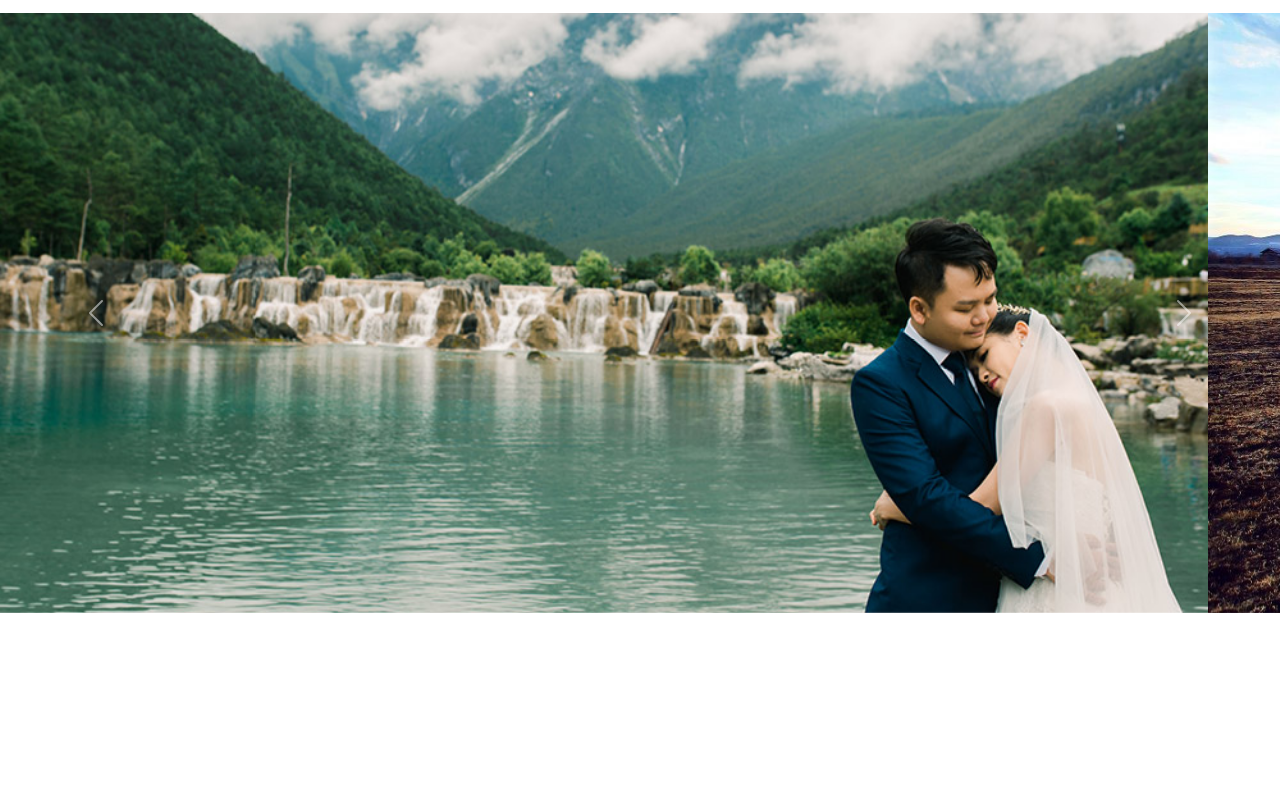
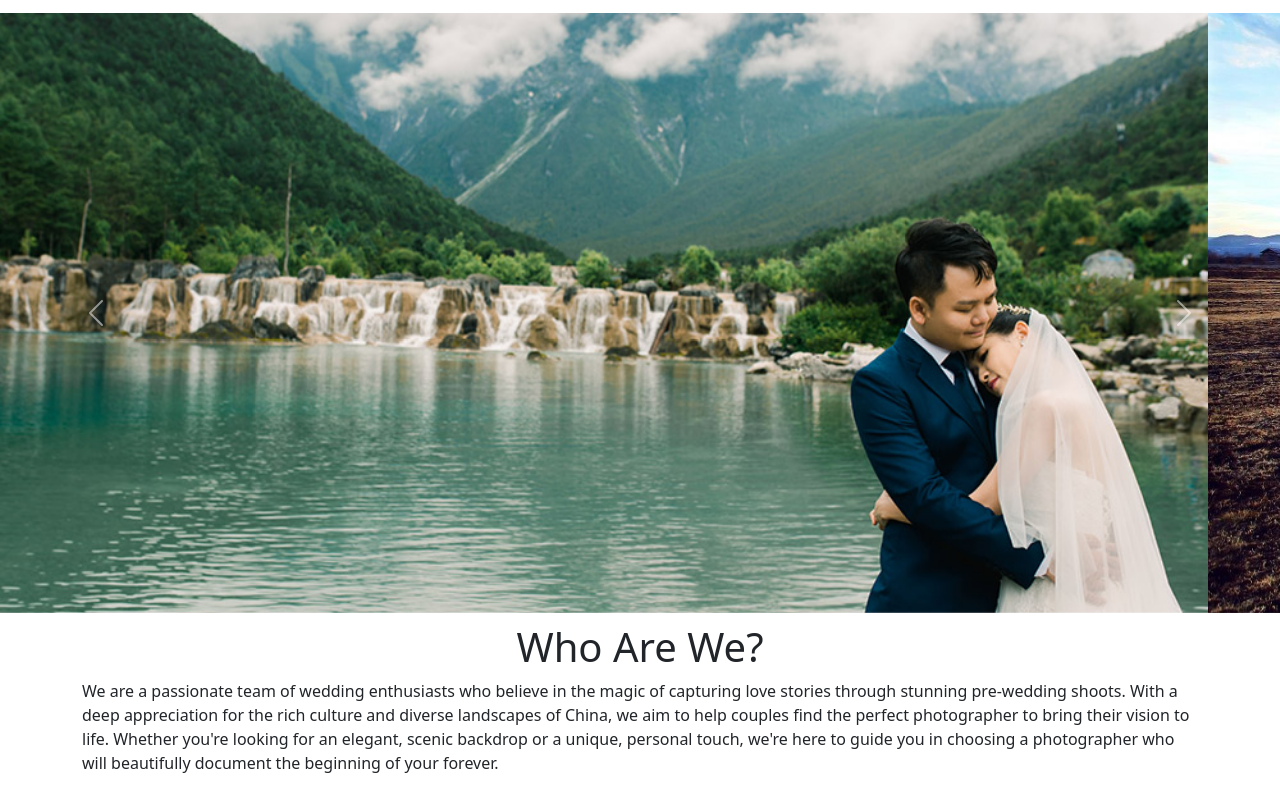
Before and after one commit to danqiye1/summer-stories, a plain HTML site: page index.html in a window 1280 px wide. Shown: the part 128-929 px from the top of the page. Before the commit the page ends 800 px from the top, so only its background shows below. Drawn offline with nearby package versions, Linux system fonts and the light colour scheme.

Commit message:
feat: add description

```diff
--- a/css/style.css
+++ b/css/style.css
@@ -50,3 +50,11 @@ header h1 {
     object-fit: cover;
     /* Ensure the image covers the area without distortion */
 }
+
+.container {
+    display: flex;
+    flex-direction: column;
+    justify-content: center;
+    align-items: center;
+    padding: 10px;
+}
--- a/index.html
+++ b/index.html
@@ -50,6 +50,17 @@
         <span class="visually-hidden">Next</span>
       </button>
     </div>
+
+    <section class="container">
+      <h1>Who Are We?</h1>
+      <p>
+        We are a passionate team of wedding enthusiasts who believe in the magic of capturing love stories through
+        stunning pre-wedding shoots. With a deep appreciation for the rich culture and diverse landscapes of China, we
+        aim to help couples find the perfect photographer to bring their vision to life. Whether you're looking for an
+        elegant, scenic backdrop or a unique, personal touch, we're here to guide you in choosing a photographer who
+        will beautifully document the beginning of your forever.
+      </p>
+    </section>
   </main>
   <script src="https://cdn.jsdelivr.net/npm/bootstrap@5.3.3/dist/js/bootstrap.bundle.min.js"
     integrity="sha384-YvpcrYf0tY3lHB60NNkmXc5s9fDVZLESaAA55NDzOxhy9GkcIdslK1eN7N6jIeHz"
```
